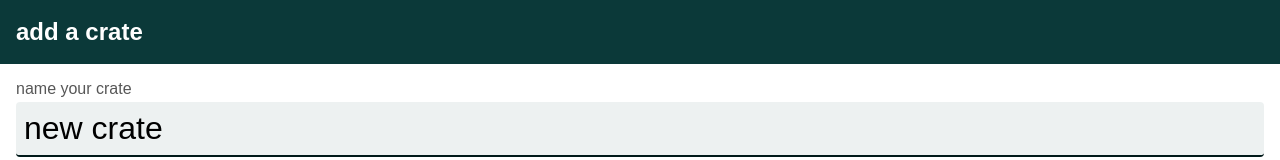
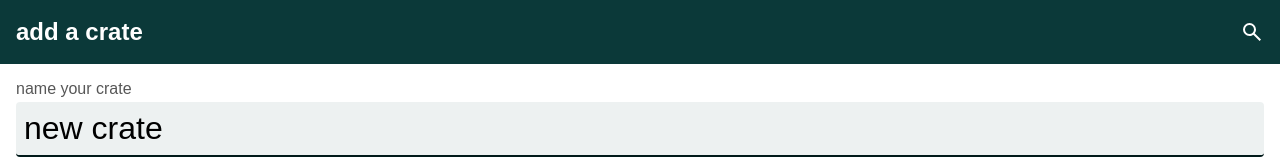
Before and after one commit to jenikashannon/audioFile, a React (Create React App) app: page /crates in a window 1280 px wide. Shown: the top 160 px of the page. Built offline with nearby package versions, Linux system fonts and the light colour scheme.

Commit message:
move search bar and all crate search functionality from CratesPage to SearchCratesModal

```diff
--- a/src/components/AddToCratesModal/AddToCratesModal.jsx
+++ b/src/components/AddToCratesModal/AddToCratesModal.jsx
@@ -20,7 +20,7 @@ function AddToCratesModal({ albumToAdd, toggleAddMode }) {
 	async function getUserCrateNames() {
 		try {
 			const response = await axios.get(
-				`${baseUrl}/crates?type=name`,
+				`${baseUrl}/crates?type=album_ids`,
 				generateAuthHeader(token)
 			);
 
--- a/src/components/Header/Header.jsx
+++ b/src/components/Header/Header.jsx
@@ -16,6 +16,7 @@ function Header({
 	setCrateName,
 	triggerDelete,
 	triggerEdit,
+	triggerSearch,
 }) {
 	const [menuMode, setMenuMode] = useState(false);
 
@@ -41,17 +42,22 @@ function Header({
 		triggerEdit();
 	}
 
+	function handleSearch() {
+		triggerSearch();
+	}
+
 	return (
 		<header className='header'>
 			{mode !== "crate-details" && <h1 className='header__title'>{text}</h1>}
-			{mode === "crate-details" && !editMode && (
+			{!editMode && (
 				<Icon
-					type='back'
-					height='12'
+					type={mode === "crate-details" ? "back" : "search"}
+					height={mode === "crate-details" ? "12" : "24"}
 					fill='white'
 					handleBack={() => {
 						navigate("/");
 					}}
+					handleSearch={handleSearch}
 				/>
 			)}
 			{mode === "crate-details" && (
--- a/src/components/Icon/Icon.jsx
+++ b/src/components/Icon/Icon.jsx
@@ -10,6 +10,7 @@ function Icon({
 	handleBack,
 	handleClose,
 	handleRemove,
+	handleSearch,
 }) {
 	const paths = {
 		add: "M440-280h80v-160h160v-80H520v-160h-80v160H280v80h160v160Zm40 200q-83 0-156-31.5T197-197q-54-54-85.5-127T80-480q0-83 31.5-156T197-763q54-54 127-85.5T480-880q83 0 156 31.5T763-763q54 54 85.5 127T880-480q0 83-31.5 156T763-197q-54 54-127 85.5T480-80Zm0-80q134 0 227-93t93-227q0-134-93-227t-227-93q-134 0-227 93t-93 227q0 134 93 227t227 93Zm0-320Z",
@@ -31,6 +32,8 @@ function Icon({
 			"m640-480 80 80v80H520v240l-40 40-40-40v-240H240v-80l80-80v-280h-40v-80h400v80h-40v280Zm-286 80h252l-46-46v-314H400v314l-46 46Zm126 0Z",
 		remove:
 			"m336-280 144-144 144 144 56-56-144-144 144-144-56-56-144 144-144-144-56 56 144 144-144 144 56 56ZM480-80q-83 0-156-31.5T197-197q-54-54-85.5-127T80-480q0-83 31.5-156T197-763q54-54 127-85.5T480-880q83 0 156 31.5T763-763q54 54 85.5 127T880-480q0 83-31.5 156T763-197q-54 54-127 85.5T480-80Zm0-80q134 0 227-93t93-227q0-134-93-227t-227-93q-134 0-227 93t-93 227q0 134 93 227t227 93Zm0-320Z",
+		search:
+			"M784-120 532-372q-30 24-69 38t-83 14q-109 0-184.5-75.5T120-580q0-109 75.5-184.5T380-840q109 0 184.5 75.5T640-580q0 44-14 83t-38 69l252 252-56 56ZM380-400q75 0 127.5-52.5T560-580q0-75-52.5-127.5T380-760q-75 0-127.5 52.5T200-580q0 75 52.5 127.5T380-400Z",
 		sort: "M320-440v-287L217-624l-57-56 200-200 200 200-57 56-103-103v287h-80ZM600-80 400-280l57-56 103 103v-287h80v287l103-103 57 56L600-80Z",
 		tracks:
 			"M400-120q-66 0-113-47t-47-113q0-66 47-113t113-47q23 0 42.5 5.5T480-418v-422h240v160H560v400q0 66-47 113t-113 47Z",
@@ -38,12 +41,13 @@ function Icon({
 	};
 
 	const clickHandlers = {
-		menuHorizontal: toggleModalOpen,
-		menu: toggleModalOpen,
 		add: handleAdd,
 		back: handleBack,
+		close: handleClose,
+		menu: toggleModalOpen,
+		menuHorizontal: toggleModalOpen,
 		remove: handleRemove,
-		close: handleClose,
+		search: handleSearch,
 	};
 
 	return (
--- a/src/components/SearchCratesModal/SearchCratesModal.jsx
+++ b/src/components/SearchCratesModal/SearchCratesModal.jsx
@@ -2,15 +2,65 @@ import "./SearchCratesModal.scss";
 
 // components
 import ItemList from "../ItemList/ItemList";
+import SearchBar from "../../components/SearchBar/SearchBar";
 
-function SearchCratesModal({ searchedCrateList, setSearchMode, setTerm }) {
+// libraries
+import axios from "axios";
+import { useState, useEffect } from "react";
+import Fuse from "fuse.js";
+
+function SearchCratesModal({ setSearchMode, crateList }) {
+	const [searchedCrateList, setSearchedCrateList] = useState([]);
+	const [term, setTerm] = useState("");
+
+	const token = localStorage.getItem("token");
+
+	const options = {
+		keys: ["name", "albums.name", "albums.tracks.name", "albums.artists"],
+		threshold: 0.2,
+		includeMatches: true,
+		findAllMatches: true,
+		ignoreLocation: true,
+		minMatchCharLength: 2,
+	};
+
 	function closeModal() {
 		setSearchMode(false);
 		setTerm("");
 	}
 
+	function searchCrates(term) {
+		if (!term) {
+			return setSearchedCrateList([]);
+		}
+
+		const fuse = new Fuse(crateList, options);
+		const results = fuse.search(term);
+
+		const formattedResults = results.map((result) => {
+			const item = { ...result.item, matches: result.matches };
+
+			return item;
+		});
+
+		setSearchedCrateList(formattedResults);
+	}
+
+	useEffect(() => {
+		searchCrates(term);
+	}, [term]);
+
 	return (
 		<article className='search-crates-modal'>
+			<SearchBar
+				handleSearch={searchCrates}
+				setTerm={setTerm}
+				term={term}
+				setSearchMode={setSearchMode}
+				handleSearchBarClick={() => {
+					setSearchMode(true);
+				}}
+			/>
 			<h1 className='search-crates-modal__title'>crate results</h1>
 			<div className='search-crates-modal__results'>
 				<ItemList itemList={searchedCrateList} type='crate' context='search' />
--- a/src/pages/CratesPage/CratesPage.jsx
+++ b/src/pages/CratesPage/CratesPage.jsx
@@ -6,7 +6,6 @@ import { sortList } from "../../utils/sort";
 // components
 import Header from "../../components/Header/Header";
 import ItemList from "../../components/ItemList/ItemList";
-import SearchBar from "../../components/SearchBar/SearchBar";
 import SearchCratesModal from "../../components/SearchCratesModal/SearchCratesModal";
 import Sorter from "../../components/Sorter/Sorter";
 import SorterModal from "../../components/SorterModal/SorterModal";
@@ -15,7 +14,6 @@ import SorterModal from "../../components/SorterModal/SorterModal";
 import { useEffect, useState } from "react";
 import { useNavigate } from "react-router-dom";
 import axios from "axios";
-import Fuse from "fuse.js";
 
 function CratesPage() {
 	const [crateList, setCrateList] = useState(null);
@@ -26,22 +24,12 @@ function CratesPage() {
 	const [pinnedCrateList, setPinnedCrateList] = useState(null);
 	const [sortedCrateList, setSortedCrateList] = useState(null);
 	const [filteredCrateList, setFilteredCrateList] = useState(null);
-	const [searchedCrateList, setSearchedCrateList] = useState([]);
-	const [term, setTerm] = useState("");
+
 	const [searchMode, setSearchMode] = useState(false);
 
 	const token = localStorage.getItem("token");
 
 	const navigate = useNavigate();
-
-	const options = {
-		keys: ["name", "albums.name", "albums.tracks.name", "albums.artists"],
-		threshold: 0.2,
-		includeMatches: true,
-		findAllMatches: true,
-		ignoreLocation: true,
-		minMatchCharLength: 2,
-	};
 
 	async function getUserCrates() {
 		try {
@@ -63,23 +51,6 @@ function CratesPage() {
 
 	function sortCrates() {
 		setSortedCrateList(sortList(filteredCrateList, sortBy, sortOrder));
-	}
-
-	function searchCrates(term) {
-		if (!term) {
-			return setSearchedCrateList([]);
-		}
-
-		const fuse = new Fuse(crateList, options);
-		const results = fuse.search(term);
-
-		const formattedResults = results.map((result) => {
-			const item = { ...result.item, matches: result.matches };
-
-			return item;
-		});
-
-		setSearchedCrateList(formattedResults);
 	}
 
 	async function togglePin(crate_id) {
@@ -111,6 +82,12 @@ function CratesPage() {
 		}
 	}
 
+	function toggleSearchModal() {
+		setSearchMode((prev) => {
+			return !prev;
+		});
+	}
+
 	useEffect(() => {
 		if (!token) {
 			navigate("/login");
@@ -136,27 +113,14 @@ function CratesPage() {
 		}
 	}, [filteredCrateList]);
 
-	useEffect(() => {
-		searchCrates(term);
-	}, [term]);
-
 	if (!sortedCrateList) {
 		return <>Loading...</>;
 	}
 
 	return (
 		<main className='crates-page'>
-			<Header text='my crates' />
+			<Header text='my crates' triggerSearch={toggleSearchModal} />
 			<div className='crates-page__container'>
-				<SearchBar
-					handleSearch={searchCrates}
-					setTerm={setTerm}
-					term={term}
-					setSearchMode={setSearchMode}
-					handleSearchBarClick={() => {
-						setSearchMode(true);
-					}}
-				/>
 				<Sorter
 					sortBy={sortBy}
 					setSortMode={setSortMode}
@@ -197,9 +161,8 @@ function CratesPage() {
 
 			{searchMode && (
 				<SearchCratesModal
-					searchedCrateList={searchedCrateList}
 					setSearchMode={setSearchMode}
-					setTerm={setTerm}
+					crateList={crateList}
 				/>
 			)}
 		</main>
```
